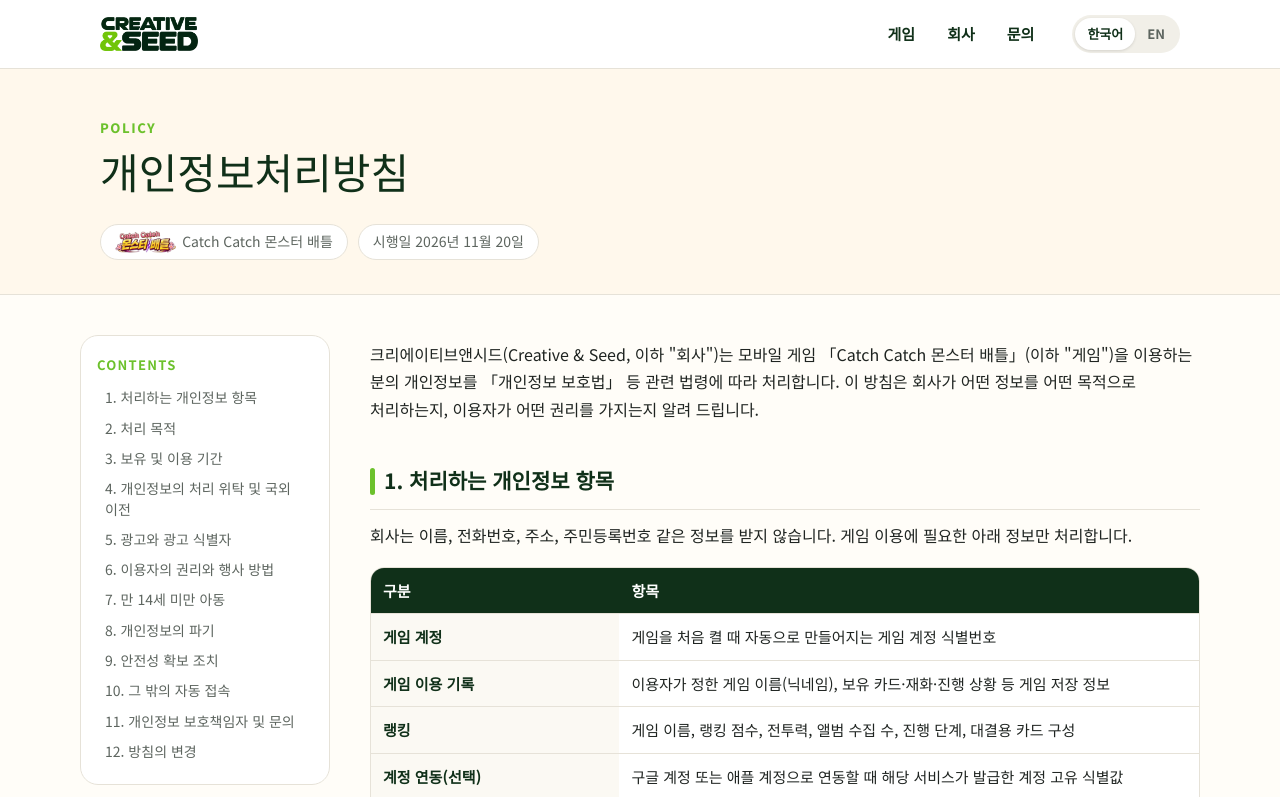
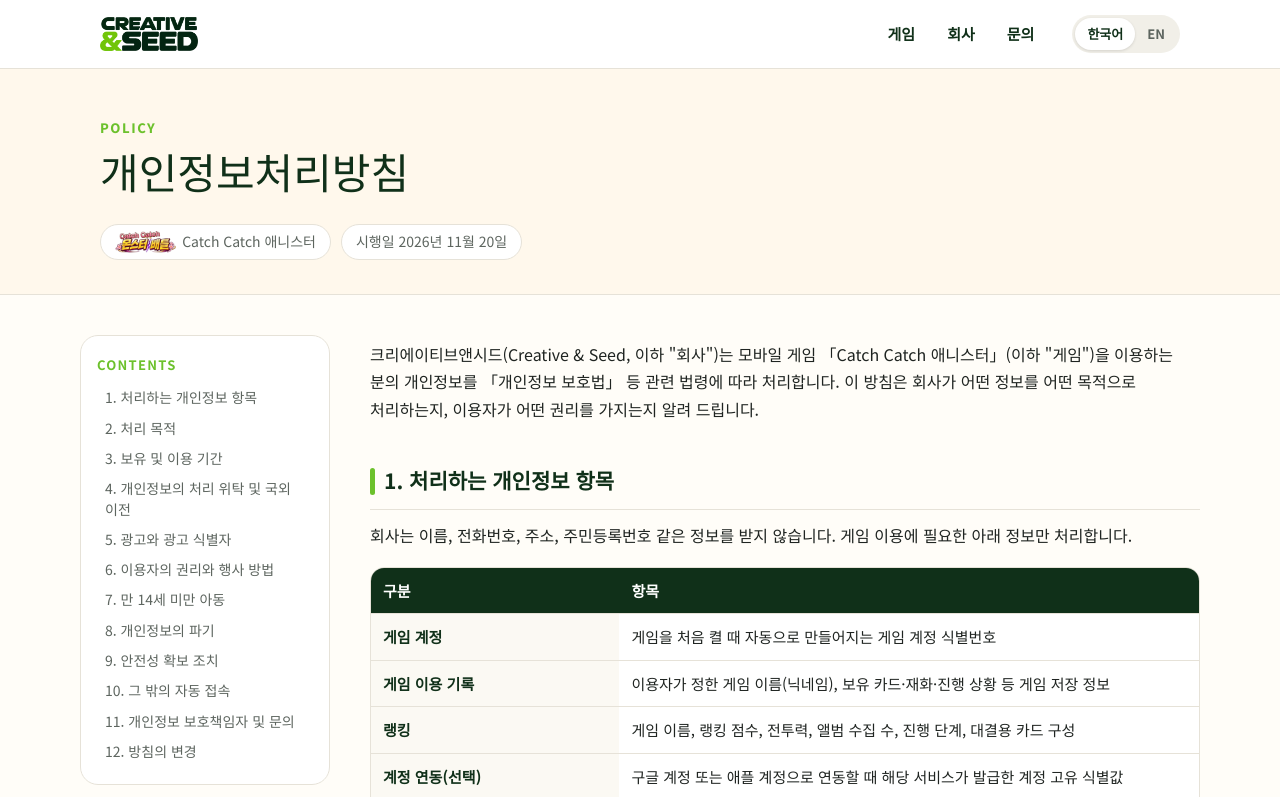
Before and after one commit to creativeandseed/creativeandseed.github.io, a plain HTML site: page privacy/index.html in a window 1280 px wide. Both pictures are taken after a click on the button "한국어". Shown: the top 797 px of the page. Drawn offline with Linux system fonts and the light colour scheme.

Commit message:
Rename game to Catch Catch Anister

```diff
--- a/privacy/index.html
+++ b/privacy/index.html
@@ -3,8 +3,8 @@
 <head>
 <meta charset="utf-8">
 <meta name="viewport" content="width=device-width, initial-scale=1">
-<title>개인정보처리방침 | Catch Catch 몬스터 배틀 / Privacy Policy</title>
-<meta name="description" content="Creative & Seed - Catch Catch 몬스터 배틀 / Catch Catch Monster Battle">
+<title>개인정보처리방침 | Catch Catch 애니스터 / Privacy Policy</title>
+<meta name="description" content="Creative & Seed - Catch Catch 애니스터 / Catch Catch Anister">
 <script>
 (function(){var l="ko";try{var s=localStorage.getItem("cs_lang");if(s)l=s;else if(!/^ko/i.test(navigator.language||""))l="en";}catch(e){if(!/^ko/i.test(navigator.language||""))l="en";}
 if(/[?&]lang=en/.test(location.search)||location.hash==="#en")l="en";if(location.hash==="#ko")l="ko";if(/[?&]lang=ko/.test(location.search))l="ko";
@@ -36,7 +36,7 @@ document.documentElement.setAttribute("data-lang",l);document.documentElement.la
     <span class="eyebrow">Policy</span>
     <h1><span lang="ko">개인정보처리방침</span><span lang="en">Privacy Policy</span></h1>
     <div class="meta">
-      <span class="chip"><img src="../assets/game_logo_ko.webp" alt="" lang="ko"><img src="../assets/game_logo_en.webp" alt="" lang="en"><span lang="ko">Catch Catch 몬스터 배틀</span><span lang="en">Catch Catch Monster Battle</span></span>
+      <span class="chip"><img src="../assets/game_logo_ko.webp" alt="" lang="ko"><img src="../assets/game_logo_en.webp" alt="" lang="en"><span lang="ko">Catch Catch 애니스터</span><span lang="en">Catch Catch Anister</span></span>
       <span class="chip"><span lang="ko">시행일 2026년 11월 20일</span><span lang="en">Effective November 20, 2026</span></span>
     </div>
   </div>
@@ -71,7 +71,7 @@ document.documentElement.setAttribute("data-lang",l);document.documentElement.la
   </aside>
   <div class="doc">
     <div lang="ko">
-<p>크리에이티브앤시드(Creative &amp; Seed, 이하 "회사")는 모바일 게임 「Catch Catch 몬스터 배틀」(이하 "게임")을 이용하는 분의 개인정보를 「개인정보 보호법」 등 관련 법령에 따라 처리합니다. 이 방침은 회사가 어떤 정보를 어떤 목적으로 처리하는지, 이용자가 어떤 권리를 가지는지 알려 드립니다.</p>
+<p>크리에이티브앤시드(Creative &amp; Seed, 이하 "회사")는 모바일 게임 「Catch Catch 애니스터」(이하 "게임")을 이용하는 분의 개인정보를 「개인정보 보호법」 등 관련 법령에 따라 처리합니다. 이 방침은 회사가 어떤 정보를 어떤 목적으로 처리하는지, 이용자가 어떤 권리를 가지는지 알려 드립니다.</p>
 
 <h2 id="ko-1">1. 처리하는 개인정보 항목</h2>
 <p>회사는 이름, 전화번호, 주소, 주민등록번호 같은 정보를 받지 않습니다. 게임 이용에 필요한 아래 정보만 처리합니다.</p>
@@ -162,7 +162,7 @@ Apple: <a href="https://www.apple.com/legal/privacy/">https://www.apple.com/lega
 <p>시행일: 2026년 11월 20일</p>
     </div>
     <div lang="en">
-<p>Creative &amp; Seed ("we", "us") operates the mobile game "Catch Catch Monster Battle" (the "Game"). This policy explains what information we handle, why, and what choices you have.</p>
+<p>Creative &amp; Seed ("we", "us") operates the mobile game "Catch Catch Anister" (the "Game"). This policy explains what information we handle, why, and what choices you have.</p>
 
 <h2 id="en-1">1. Information we handle</h2>
 <p>We do not ask for your real name, phone number, home address or government ID. We only handle the following:</p>
```
